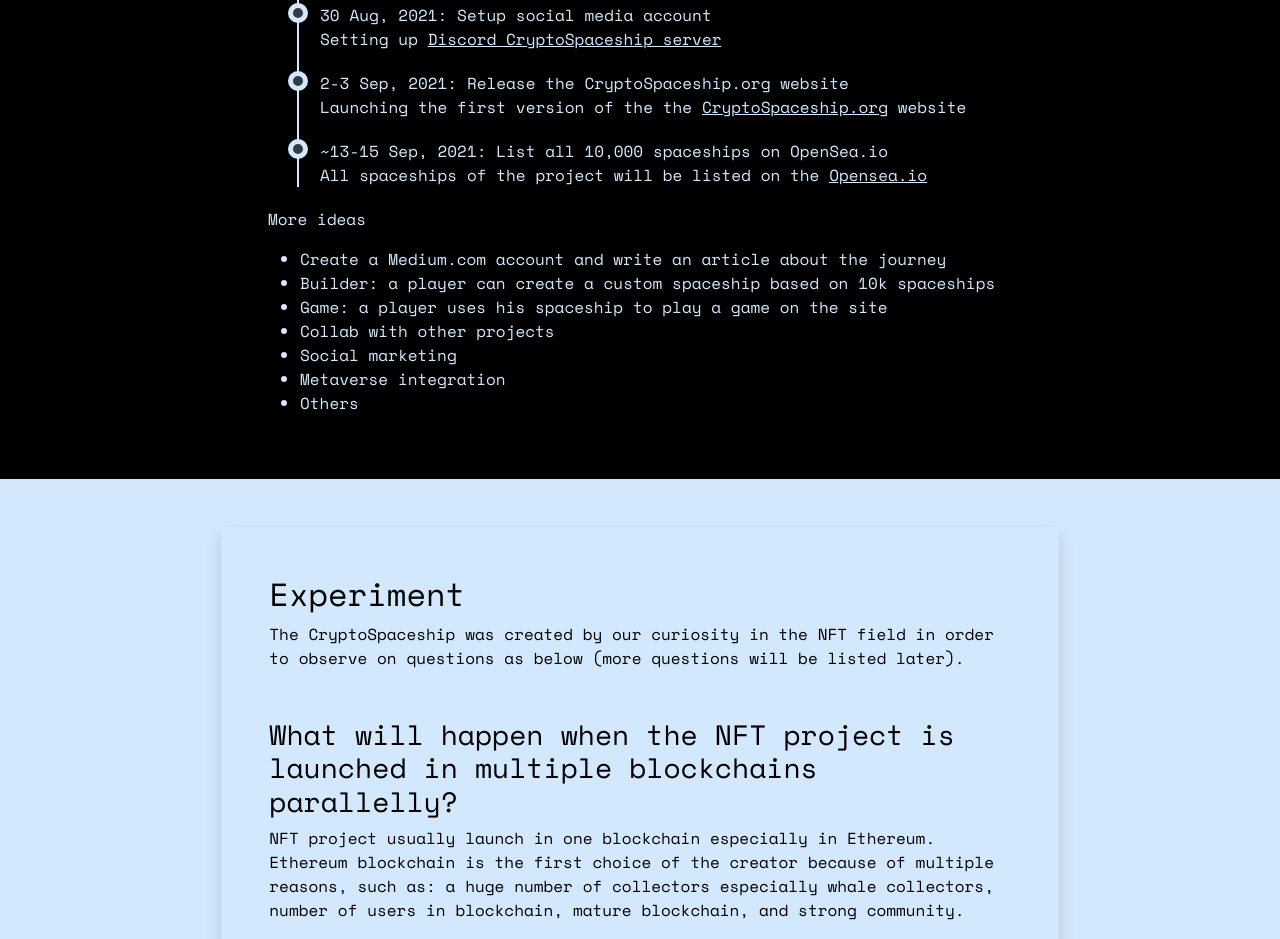
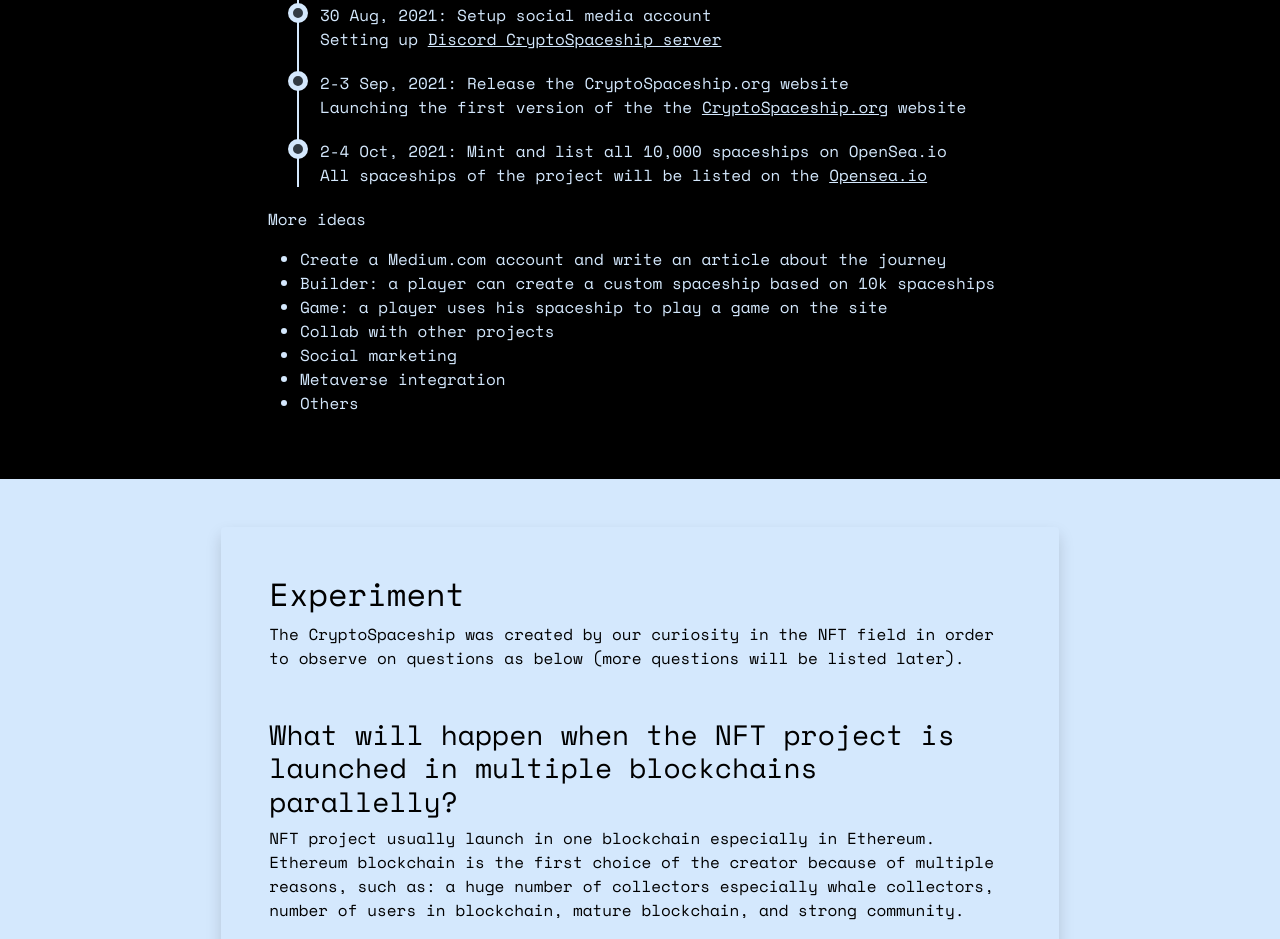
Before and after one commit to crypto-spaceship/website, a website: page index.html in a window 1280 px wide. Shown: the part 1724-2663 px from the top of the page. Drawn offline with nearby package versions, Linux system fonts and the light colour scheme.

Commit message:
feat(timeline): update 10k listing date from 13-15 Sep to 2-4 Oct

```diff
--- a/index.html
+++ b/index.html
@@ -175,7 +175,7 @@
           </p>
         </li>
         <li>
-          <span>~13-15 Sep, 2021: List all 10,000 spaceships on OpenSea.io</span>
+          <span>2-4 Oct, 2021: Mint and list all 10,000 spaceships on OpenSea.io</span>
           <p>
             All spaceships of the project will be listed on the <a href="https://opensea.io/collection/cryptospaceship"
               target="_blank">Opensea.io</a>
```
